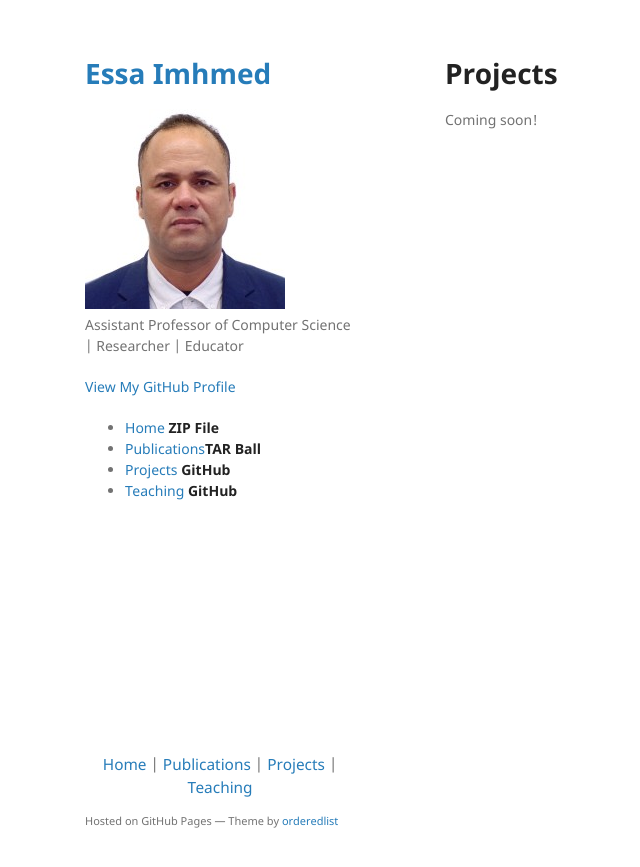
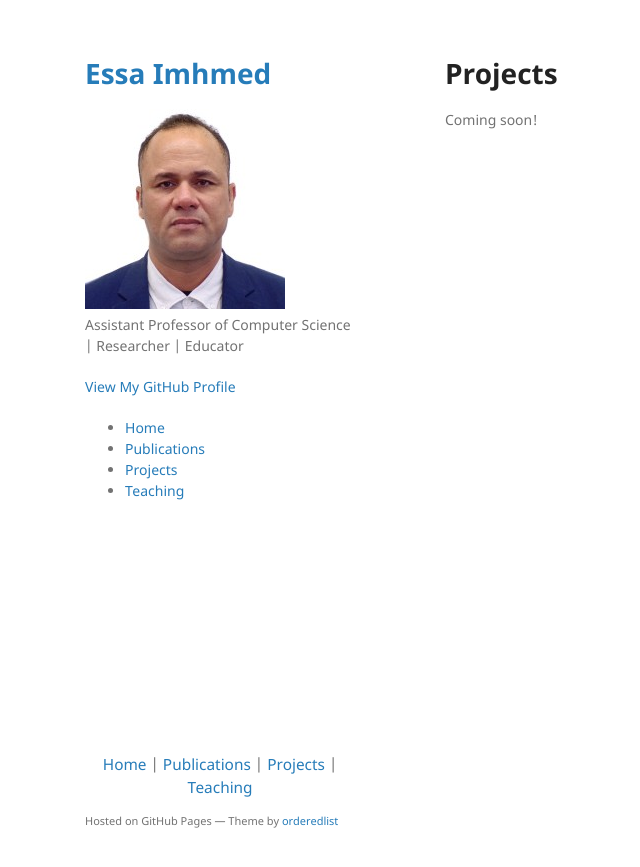
Before and after one commit to imhmede/imhmede.github.io, a Jekyll site: the page built from projects.md, in a window 1280 px wide. Shown: the top 867 px of the page, without its empty margins (125-765 px from the left). Built offline with Jekyll 4.4.1, drawn with Linux system fonts in a browser that asks for light colours.

Commit message:
bio description

```diff
--- a/_layouts/default.html
+++ b/_layouts/default.html
@@ -31,14 +31,13 @@
         <p class="view"><a href="{{ site.github.owner_url }}">View My GitHub Profile</a></p>
         {% endif %}
 
-        {% if site.show_downloads %}
         <ul class="menu">
-          <li><a href="{{ site.github.zip_url }}">Home <strong>ZIP File</strong></a></li>
-          <li><a href="{{ site.github.tar_url }}">Publications<strong>TAR Ball</strong></a></li>
-          <li><a href="{{ site.github.repository_url }}">Projects <strong>GitHub</strong></a></li>
-          <li><a href="{{ site.github.repository_url }}">Teaching <strong>GitHub</strong></a></li>
+          <li><a href="{{ '/' | relative_url }}">Home</a></li>
+          <li><a href="{{ '/publication.html' | relative_url }}">Publications</a></li>
+          <li><a href="{{ '/projects.html' | relative_url }}">Projects</a></li>
+          <li><a href="{{ '/teaching.html' | relative_url }}">Teaching</a></li>
         </ul>
-        {% endif %}
+
 
         <!-- {% if site.show_downloads %}
         <ul class="downloads">
```
